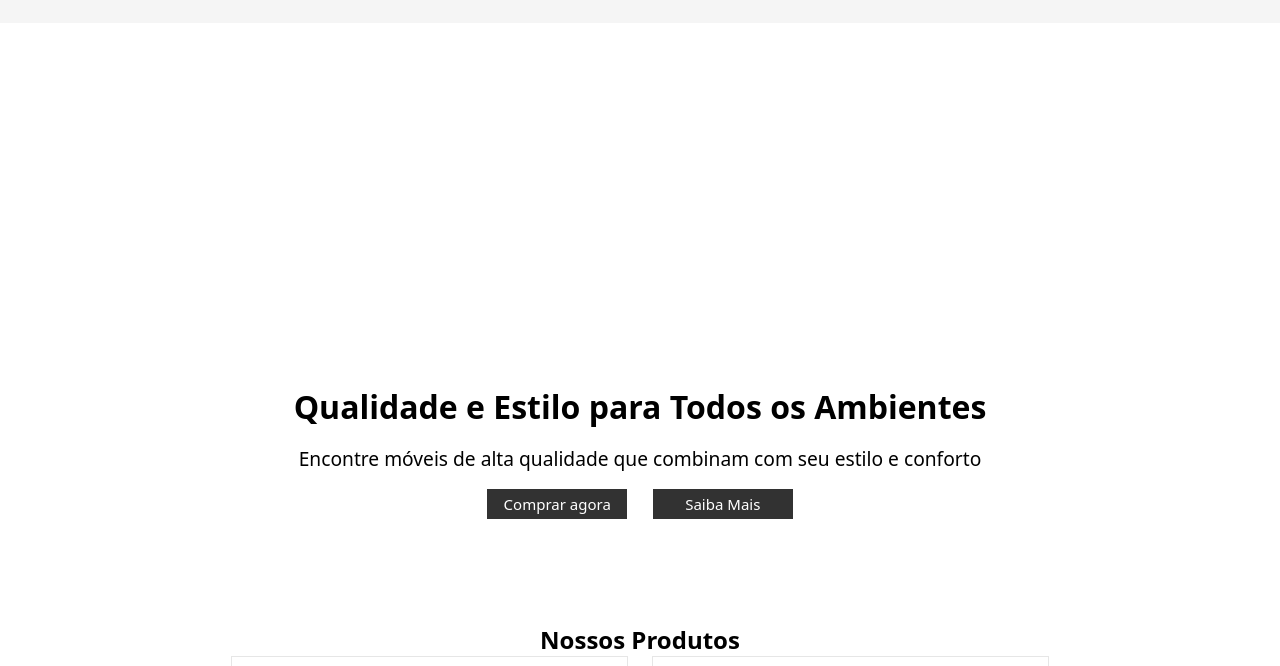
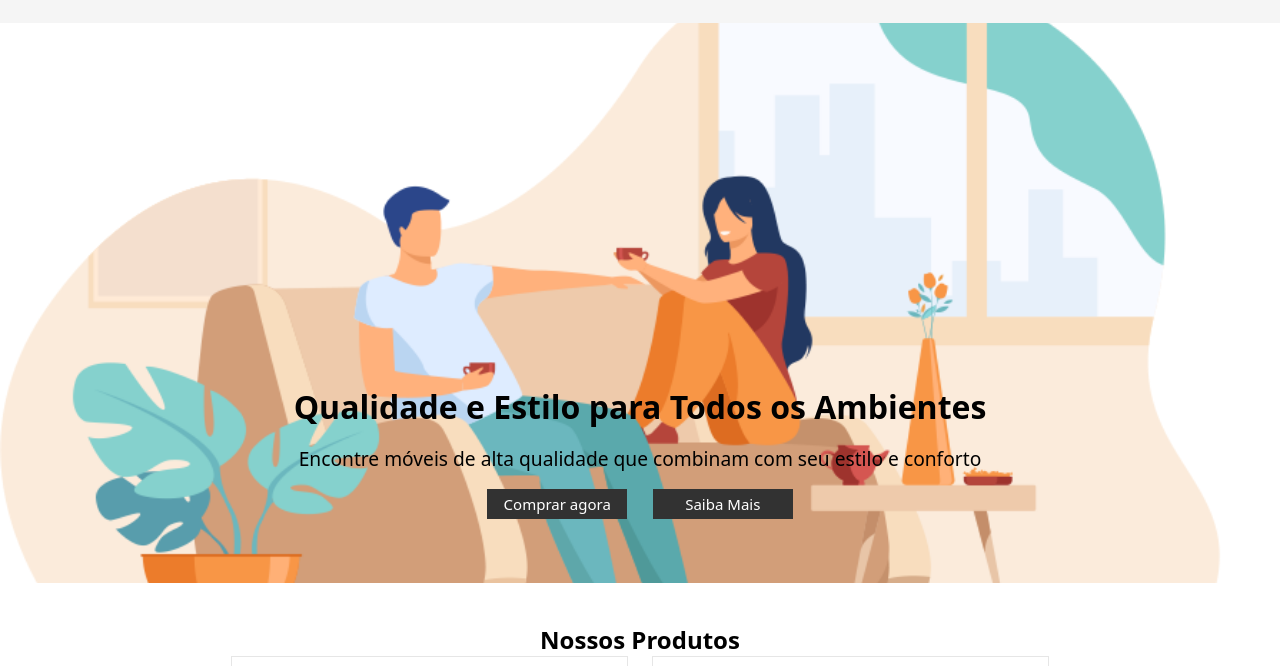
Before and after one commit to guihsil/mini-projeto-web4, a plain HTML site: page index.html in a window 1280 px wide. Shown: the part 73-739 px from the top of the page. Drawn offline with Linux system fonts and the light colour scheme; the site is published under a folder, as on GitHub Pages, so addresses that start at the root find nothing.

Commit message:
Update home.css

```diff
--- a/assets/css/home.css
+++ b/assets/css/home.css
@@ -1,7 +1,7 @@
 #home {
     width: 100%;
     height: 70vh;
-    background-image: url("/assets/img/bg.png");
+    background-image: url("../img/bg.png");
     background-repeat: no-repeat;
     background-position: center;
     background-size: cover;
```
